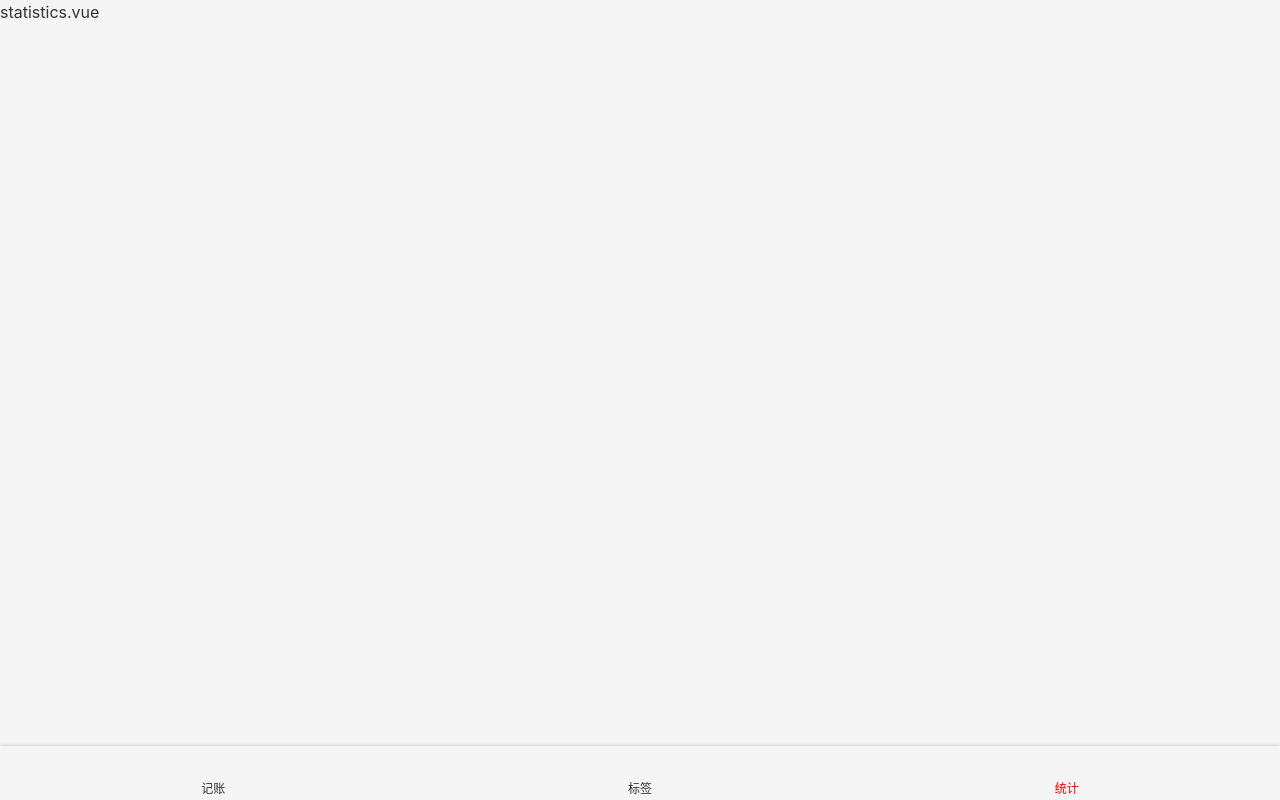
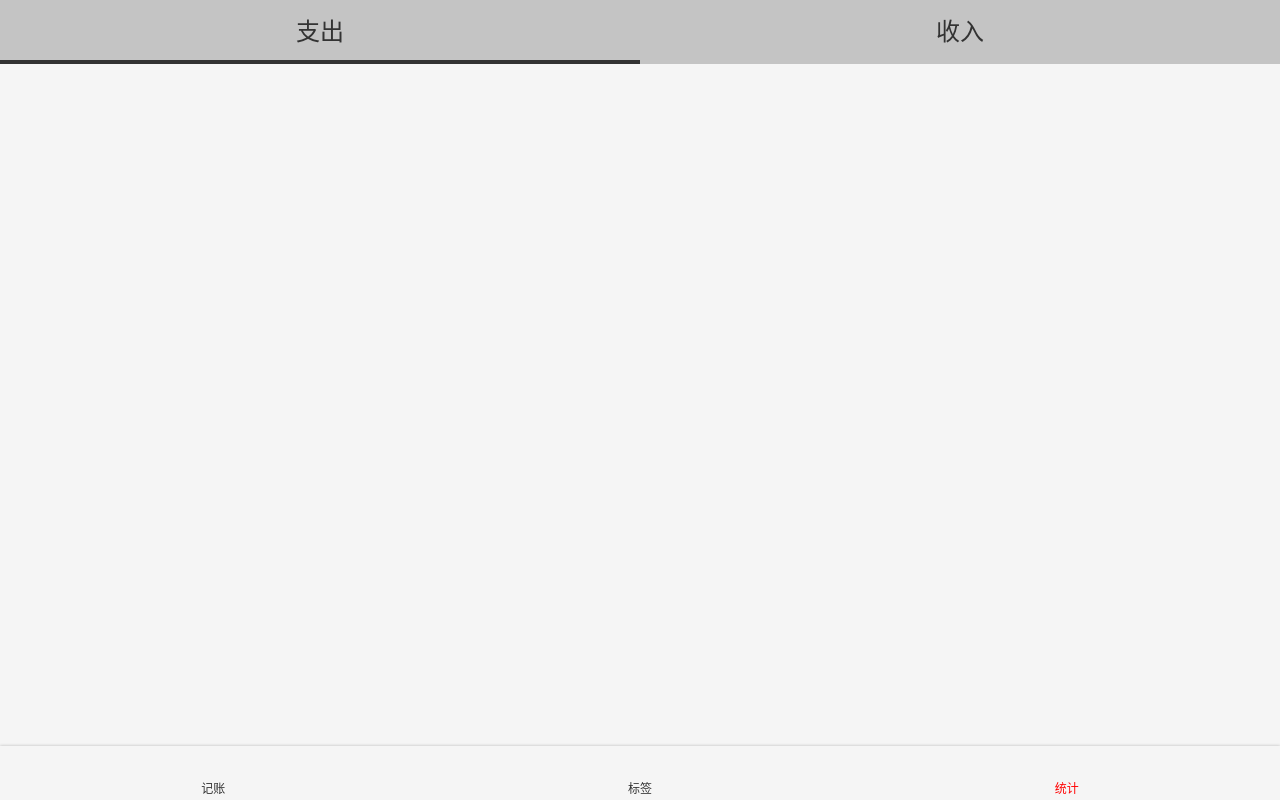
Before and after one commit to zhanana/nana-log, a Vue app: page /#/statistics in a window 1280 px wide. Built offline with nearby package versions, Linux system fonts and the light colour scheme.

Commit message:
列表页面1

```diff
--- a/src/components/money/Types.vue
+++ b/src/components/money/Types.vue
@@ -1,7 +1,11 @@
 <template>
   <ul class="types">
-    <li :class="value === '-' && 'selected'" @click="selectType('-')">支出</li>
-    <li :class="value === '+' && 'selected'" @click="selectType('+')">收入</li>
+    <li :class="{[classPrefix+'-item']:classPrefix,selected:value==='-'}"
+        @click="selectType('-')">支出
+     </li>
+
+    <li :class="{[classPrefix+'-item']:classPrefix,selected:value==='+'}"
+        @click="selectType('+')">收入</li>
   </ul>
 </template>
 
@@ -10,7 +14,9 @@ import Vue from 'vue';
 import {Component, Prop, Watch} from 'vue-property-decorator';
 @Component
 export default class Types extends Vue{
-  @Prop() readonly value!: string;
+  @Prop(String) readonly value!: string;
+  @Prop(String) classPrefix?:string;
+
   selectType(type:string){
     if(type !== '-' && type !== '+'){
       throw new Error('type is unknown');
--- a/src/views/EditLabel.vue
+++ b/src/views/EditLabel.vue
@@ -36,6 +36,8 @@ export default class EditLabel extends Vue {
     return this.$store.state.currentTag
   }
   created() {
+    console.log(this.$route);
+
     const id = this.$route.params.id;
     this.$store.commit('fetchTags');
     this.$store.commit('setCurrentTag',id);
--- a/src/views/Labels.vue
+++ b/src/views/Labels.vue
@@ -1,7 +1,7 @@
 <template>
   <Layout>
     <div class="tags">
-      <router-link class="tag" v-for="tag in tags" :key="tag.id" :to="`/labels/edit/${tag.id}`">
+      <router-link class="tag" v-for="tag in tags" :key="tag.id" :to="`/labels/edit/${tag.id}?name=${tag.name}`">
         <span>{{tag.name}}</span>
         <Icon name="right" />
       </router-link>
--- a/src/views/Statistics.vue
+++ b/src/views/Statistics.vue
@@ -1,22 +1,33 @@
 <template>
-    <div>
-        <Layout>
-        <p>statistics.vue</p>
-        </Layout>
-    </div>
+    <Layout>
+         <Types class-prefix="xxx" :value.sync="yyy"/>
+    </Layout>
 </template>
 
 <script lang="ts">
-export default {
-    name:'Statistics',
+import Types from '@/components/money/Types.vue';
+import Vue from 'vue';
+import { Component } from "vue-property-decorator"
+@Component({
     components: {
+        Types,
+    },
+})
+export default class Statistics extends Vue{
+    yyy = '-'
 
-    },
-
-};
+}
 </script>
 
 <style scoped lang="scss">
-
+    .xxx ::v-deep li{
+        background: white;
+        &.selected{
+            background: #c4c4c4;
+            &::after{
+                display: none;
+            }
+        }
+    }
 
 </style>
```
